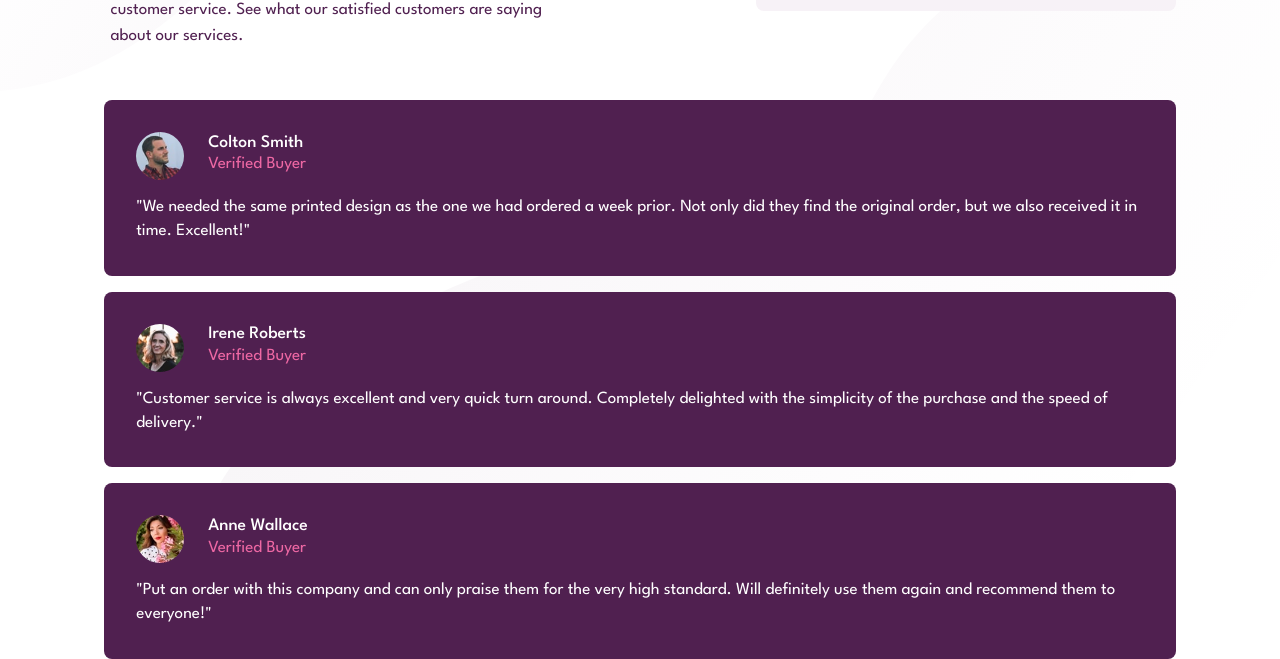
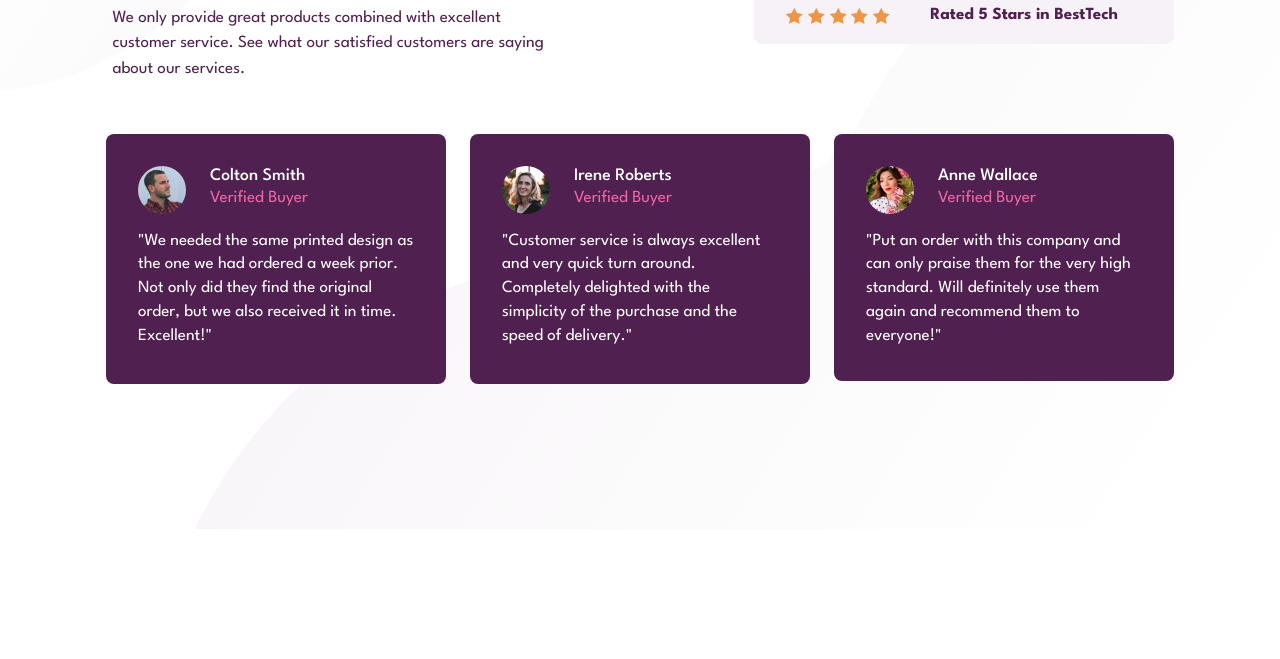
Before and after one commit to patrick-selin/social-proof-section, a plain HTML site: page index.html in a window 1280 px wide. Shown: the part 271-930 px from the top of the page. After the commit the page ends 800 px from the top, so only its background shows below. Drawn offline with Linux system fonts and the light colour scheme.

Commit message:
wide layot done

```diff
--- a/index.html
+++ b/index.html
@@ -82,7 +82,7 @@
           <img src="./images/icon-star.svg" alt="" aria-label="hidden" />
           <p><strong>Rated 5 Stars in Report Guru</strong></p>
         </div>
-        <div class="rating-wrapper rating-2">
+        <div class="rating-wrapper rating-1">
           <img
             src="./images/icon-star.svg"
             class="star-gap star"
--- a/style.css
+++ b/style.css
@@ -112,6 +112,7 @@ h3 {
   background-color: var(--dark-magenta);
   color: var(--white);
   border-radius: 0.5rem;
+  max-height: 250px;
   padding: 2rem;
   margin-bottom: 1rem;
 }
@@ -181,13 +182,6 @@ h3 {
     max-width: 445px;
   }
 
-  .info h1 {
-    font-size: 3.5rem;
-  }
-
-  .info span {
-    font-size: 3.65rem;
-  }
 
   .ratings {
     display: flex;
@@ -210,9 +204,33 @@ h3 {
   .rating-wrapper p {
     padding-left: 2.5rem;
   }
+
+  .testimonials {
+    display: flex;
+    flex-wrap: wrap;
+    /* align-items: center; */
+    justify-content: center;
+    /* align-items: center; */
+    gap: 1.5rem;
+    /* align-items: center; */
+  }
+  .testimonial-wrapper {
+    max-width:340px;
+  }
 }
 
 @media (min-width: 950px) {
+  body {
+    align-items: center;
+  }
+  .info h1 {
+    font-size: 3.5rem;
+  }
+
+  .info span {
+    font-size: 3.65rem;
+  }
+
   .rating-wrapper:first-child {
     margin-right: 5rem;
   }
@@ -220,4 +238,6 @@ h3 {
   .rating-wrapper:nth-child(2) {
     margin-right: 2.5rem;
   }
+
+
 }
```
